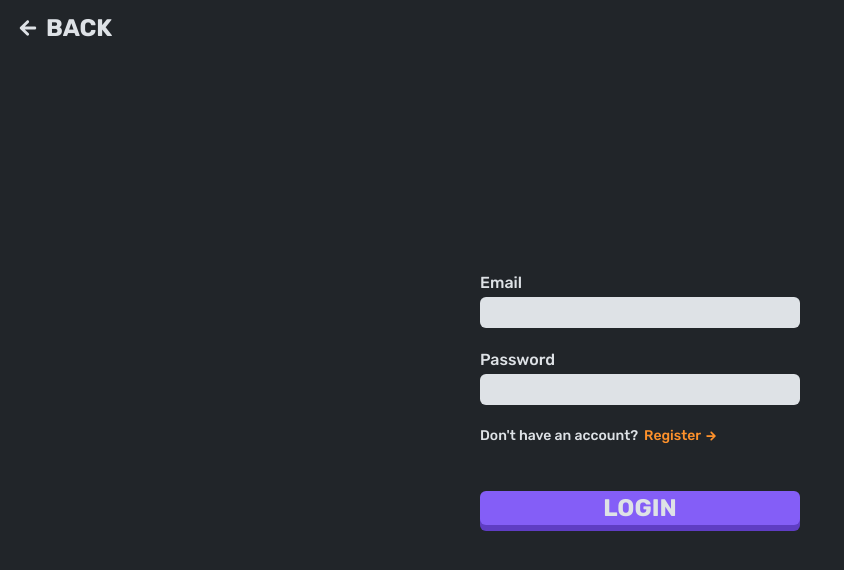
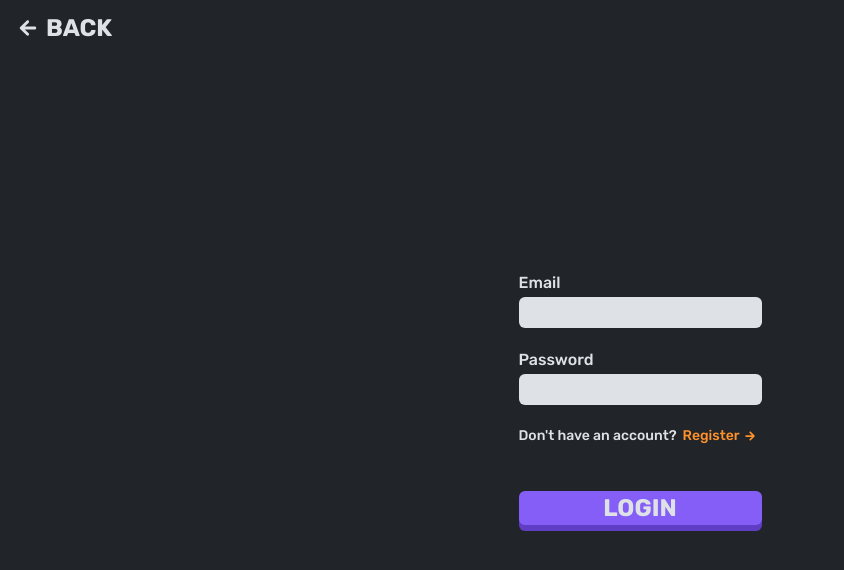
Before and after one commit to martynosa/project-tracker, a React (Create React App) app: page /login in a window 1280 px wide. Shown: the top 570 px of the page, without its empty margins (0-844 px from the left). Built offline with nearby package versions, Linux system fonts and the light colour scheme.

Commit message:
testing css

```diff
--- a/src/Components/Auth/Auth.module.css
+++ b/src/Components/Auth/Auth.module.css
@@ -1,8 +1,21 @@
-.form {
+/* .form {
   min-width: 32rem;
   position: fixed;
   top: 50%;
   left: 50%;
   transform: translate(-50%, -50%);
+} */
+
+.container {
   font-size: var(--default-fs);
+  position: absolute;
+  top: 0;
+  left: 50%;
+  transform: translateX(-50%);
+  min-width: 32rem;
+  min-height: 100vh;
+  /* background-color: antiquewhite; */
+  display: flex;
+  align-items: center;
+  justify-content: center;
 }
--- a/src/Components/Auth/Login.js
+++ b/src/Components/Auth/Login.js
@@ -67,7 +67,7 @@ const Login = () => {
   };
 
   return (
-    <>
+    <div className={classes.container}>
       <form className={classes.form}>
         <InputGroup
           label={'email'}
@@ -90,7 +90,7 @@ const Login = () => {
           Login
         </Button>
       </form>
-    </>
+    </div>
   );
 };
 
--- a/src/Components/Common/Nav.module.css
+++ b/src/Components/Common/Nav.module.css
@@ -5,6 +5,8 @@
 /* OUTER */
 .outerNav {
   position: absolute;
+  top: 0;
+  left: 0;
   display: flex;
   align-items: center;
   gap: var(--md-gap);
--- a/src/Components/Create/Create.module.css
+++ b/src/Components/Create/Create.module.css
@@ -1,5 +1,5 @@
 .form {
-  max-width: 32rem;
+  min-width: 32rem;
   position: fixed;
   top: 50%;
   left: 50%;
--- a/src/Components/Profile/Profile.module.css
+++ b/src/Components/Profile/Profile.module.css
@@ -4,5 +4,4 @@
   top: 50%;
   left: 50%;
   transform: translate(-50%, -50%);
-  padding: var(--default-1v-pd);
 }
--- a/src/helpers/constants.js
+++ b/src/helpers/constants.js
@@ -1,7 +1,7 @@
-// export const AUTH_URL = 'http://localhost:5000/auth';
-// export const PHOTO_URL = 'http://localhost:5000/users';
-// export const ITEM_URL = 'http://localhost:5000/items';
+export const AUTH_URL = 'http://localhost:5000/auth';
+export const PHOTO_URL = 'http://localhost:5000/users';
+export const ITEM_URL = 'http://localhost:5000/items';
 
-export const AUTH_URL = 'https://heroku-project-tracker.herokuapp.com/auth';
-export const PHOTO_URL = 'https://heroku-project-tracker.herokuapp.com/users';
-export const ITEM_URL = 'https://heroku-project-tracker.herokuapp.com/items';
+// export const AUTH_URL = 'https://heroku-project-tracker.herokuapp.com/auth';
+// export const PHOTO_URL = 'https://heroku-project-tracker.herokuapp.com/users';
+// export const ITEM_URL = 'https://heroku-project-tracker.herokuapp.com/items';
```
